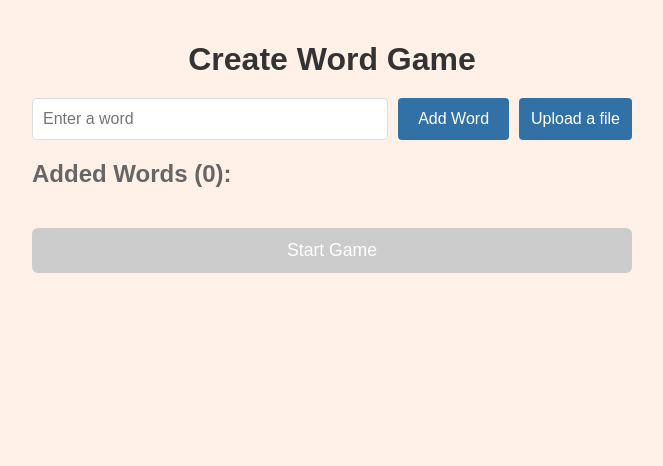
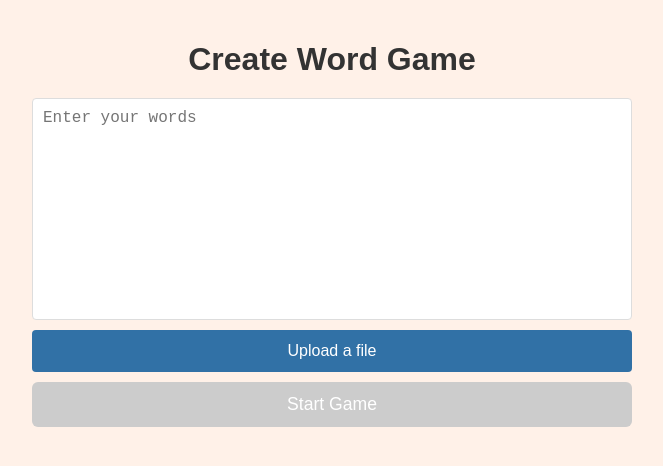
Before and after one commit to Team26SWP/InnoAlias, a React (Create React App) app in the folder frontend/: page /create_game in a window 1280 px wide. Shown: the top 466 px of the page, without its empty margins (308-971 px from the left). Built offline with nearby package versions, Linux system fonts and the light colour scheme.

Commit message:
Changed word input on game creation, tweaked css a little bit

```diff
--- a/frontend/src/App.tsx
+++ b/frontend/src/App.tsx
@@ -6,6 +6,8 @@ import JoinGame from './components/JoinGame';
 import Quiz from './components/Quiz';
 import Results from './components/Results';
 import Lobby from './components/Lobby';
+
+import "./style/style.css"
 
 function App() {
   return (
--- a/frontend/src/components/CreateGame.tsx
+++ b/frontend/src/components/CreateGame.tsx
@@ -1,4 +1,4 @@
-import React, { useState, useRef } from 'react';
+import React, { useState, useRef, useEffect } from 'react';
 import { useNavigate } from 'react-router-dom';
 import '../style/CreateGame.css';
 
@@ -24,26 +24,33 @@ const CreateGame: React.FC = () => {
   const [isLoading, setIsLoading] = useState(false);
   // Hook for programmatic navigation
   const navigate = useNavigate();
-
+    let fileImportField = useRef<HTMLElement | null>(null);
+    let wordInputField = useRef<HTMLTextAreaElement | null>(null);
   /**
    * Handles the form submission when adding a new word
    * Adds the current word to the words list if it's not empty
    * @param e - Form event object
    */
-  const handleSubmit = (e: React.FormEvent) => {
-    e.preventDefault();
-    const trimmedWord = currentWord.trim();
 
-    if (trimmedWord) {
-      setWords([...words, trimmedWord.toLowerCase()]);
-      setCurrentWord('');
-      setError(null);
+    const getWords = (event: React.ChangeEvent<HTMLTextAreaElement>) => {
+        if (event.target.textContent != null) {
+            setWords(event.target.value.split(/\r?\n/).map(line => line.trim()).filter(line => line.length > 0));
         }
-    };
+    }
+
+    function handleImportClick() {
+        if (fileImportField.current != null) {
+            fileImportField.current.click();
+        } else console.log("lol")
+    }
 
     function parse(wordsString: string) {
         const addingWords = wordsString.split(/\r?\n/).map(line => line.trim()).filter(line => line.length > 0);
-        setWords(words.concat(addingWords));
+        setWords(addingWords.concat(words));
+        if (wordInputField.current != null) {
+            wordInputField.current.value = addingWords.concat(words).join("\n");
+            wordInputField.current.scrollTop = wordInputField.current.scrollHeight;
+        }
     }
 
     const fileSubmit = (event: React.ChangeEvent<HTMLInputElement>) => {
@@ -94,6 +101,11 @@ const CreateGame: React.FC = () => {
     }
     };
 
+    useEffect(() => {
+        fileImportField.current = document.getElementById("add-words-import");
+        wordInputField.current = document.getElementById("words-input-field") as HTMLTextAreaElement;
+    }, [])
+
   return (
     <div className="create-game-container">
       <h1 className="create-game-title">Create Word Game</h1>
@@ -102,48 +114,22 @@ const CreateGame: React.FC = () => {
       {error && <div className="error-message">{error}</div>}
 
       {/* Form for adding new words */}
-      <form onSubmit={handleSubmit} className="word-form">
         <div className="input-container">
-          <input
-            type="text"
-            value={currentWord}
-            onChange={(e) => {
-              setCurrentWord(e.target.value);
-              setError(null);
-            }}
-            placeholder="Enter a word"
+          <textarea
+            onChange={getWords}
+            placeholder="Enter your words"
             className="word-input"
             disabled={isLoading}
+            id="words-input-field"
           />
-          <button
-            type="submit"
-            className="add-word-button"
-            disabled={isLoading}>
-            Add Word
-          </button>
 
-          <label className="custom-file-upload">
+
+        </div>
+
+          <button onClick={handleImportClick} className="file-import-btn">
           <input type="file" accept=".txt" id="add-words-import" onChange={fileSubmit} />
               Upload a file
-          </label>
-        </div>
-      </form>
-
-      {/* Display section for added words */}
-      <div className="words-section">
-        <h2 className="words-title">Added Words ({words.length}):</h2>
-        <ul className="words-list">
-          {words.map((word, index) => (
-            <li
-              key={index}
-              className="word-tag"
-            >
-              {word}
-            </li>
-          ))}
-        </ul>
-      </div>
-
+        </button>
         {/* Button to start the game - disabled if no words are added */}
       <button
           onClick={handleStartGame}
@@ -151,6 +137,7 @@ const CreateGame: React.FC = () => {
           className="start-game-button">
           {isLoading ? 'Creating Game...' : 'Start Game'}
       </button>
+
     </div>
   );
 };
--- a/frontend/src/components/Lobby.tsx
+++ b/frontend/src/components/Lobby.tsx
@@ -27,7 +27,7 @@ interface LobbyState {
 }
 
 // WebSocket server URL for real-time lobby updates
-const API_URL = 'ws://localhost:8000';
+const API_URL = 'ws://localhost:8000/api';
 
 /**
  * Lobby Component
--- a/frontend/src/components/Quiz.tsx
+++ b/frontend/src/components/Quiz.tsx
@@ -11,7 +11,7 @@ import '../style/Quiz.css';
  */
 interface GameState {
   current_word: string | null;
-  expires_at: string;
+  expires_at: string | null;
   remaining_words_count: number;
   state: 'in_progress' | 'finished';
 }
@@ -50,7 +50,7 @@ const Quiz: React.FC = () => {
     const expires = new Date(expiresAt);
     const diff = expires.getTime() - now.getTime() - expires.getTimezoneOffset() * 60000;
 
-    if (diff <= 0) return String(diff);
+    if (diff <= 0) return 'Time\'s up!';
 
     const seconds = Math.floor(diff / 1000);
     const minutes = Math.floor(seconds / 60);
@@ -63,9 +63,8 @@ const Quiz: React.FC = () => {
    * Establishes WebSocket connection with reconnection logic
    */
   const connectWebSocket = useCallback(() => {
+      if (!gameId) return;
 
-
-    if (!gameId) return;
 
     const websocket = new WebSocket(`${API_URL}/game/${gameId}`);
 
@@ -98,11 +97,6 @@ const Quiz: React.FC = () => {
       } else {
         setError('Connection closed. Attempting to reconnect...');
         setIsReconnecting(true);
-/*
-        // Attempt to reconnect after 3 seconds
-        reconnectTimeoutRef.current = setTimeout(() => {
-          connectWebSocket();
-        }, 3000); */
       }
     };
 
@@ -111,7 +105,7 @@ const Quiz: React.FC = () => {
 
   useEffect(() => {
     connectWebSocket();
-    }, []);
+  }, [connectWebSocket]);
 
 
   useEffect(() => {
--- a/frontend/src/style/CreateGame.css
+++ b/frontend/src/style/CreateGame.css
@@ -37,14 +37,15 @@
 .input-container {
   display: flex;
   gap: 10px;
+  margin-bottom: 10px;
 }
 
 .word-input {
-  flex: 1;
   padding: 10px;
   font-size: 16px;
   border: 1px solid #D9D9D9;
   border-radius: 10px;
+  height: 200px;
 }
 
 .add-word-button {
@@ -191,41 +192,18 @@
   font-size: 16px;
 }
 
-.start-game-button {
-    width: 100%;
-    padding: 12px;
-    background-color: #3171a6;
-    color: white;
-    border: none;
-    border-radius: 4px;
-    font-size: 16px;
-    cursor: pointer;
-}
-
-.start-game-button:disabled {
-  background-color: #cccccc;
-  cursor: not-allowed;
-}
-
-    .start-game-button:not(:disabled):hover {
-        background-color: #317ba6;
-    }
-
 input[type="file"] {
     display: none;
 }
 
 .custom-file-upload {
-    text-align: center;
-    background-color: #3171a6;
-    color: white;
-    border: none;
-    border-radius: 4px;
-    font-size: 16px;
-    cursor: pointer;
-    padding: 12px;
+    margin-bottom: 10px;
 }
 
-    .custom-file-upload:hover {
-        background-color: #317ba6;
-    }
+textarea {
+    resize: none;
+}
+
+.file-import-btn {
+    margin-bottom: 10px;
+}
--- a/frontend/src/style/Home.css
+++ b/frontend/src/style/Home.css
@@ -56,7 +56,7 @@ body {
   color: #3171a6;
 }
 
-.create-button:hover {
+.create-button:not(:disabled):hover {
   background-color: #d6e9f7;
   transform: translateY(-2px);
 }
@@ -67,7 +67,7 @@ body {
   color: #3171a6;
 }
 
-.join-button:hover {
+.join-button:not(:disabled):hover {
   background-color: #d6e9f7;
   transform: translateY(-2px);
 }
--- a/frontend/src/style/Lobby.css
+++ b/frontend/src/style/Lobby.css
@@ -119,9 +119,9 @@
     transition: background-color 0.2s;
 }
 
-    .start-game-button:hover:not(:disabled) {
-        background-color: #317ba6;
-    }
+.start-game-button:hover:not(:disabled) {
+    background-color: #317ba6;
+}
 
 .start-game-button:disabled {
   background-color: #cccccc;
--- /dev/null
+++ b/frontend/src/style/style.css
@@ -0,0 +1,19 @@
+button {
+    width: 100%;
+    padding: 12px;
+    background-color: #3171a6;
+    color: white;
+    border: none;
+    border-radius: 4px;
+    font-size: 16px;
+    cursor: pointer;
+}
+
+button:not(:disabled):hover {
+    background-color: #317ba6;
+}
+
+button:disabled {
+    background-color: #cccccc;
+    cursor: not-allowed;
+}
```
Lines whose indentation alone changed are shown as unchanged.
